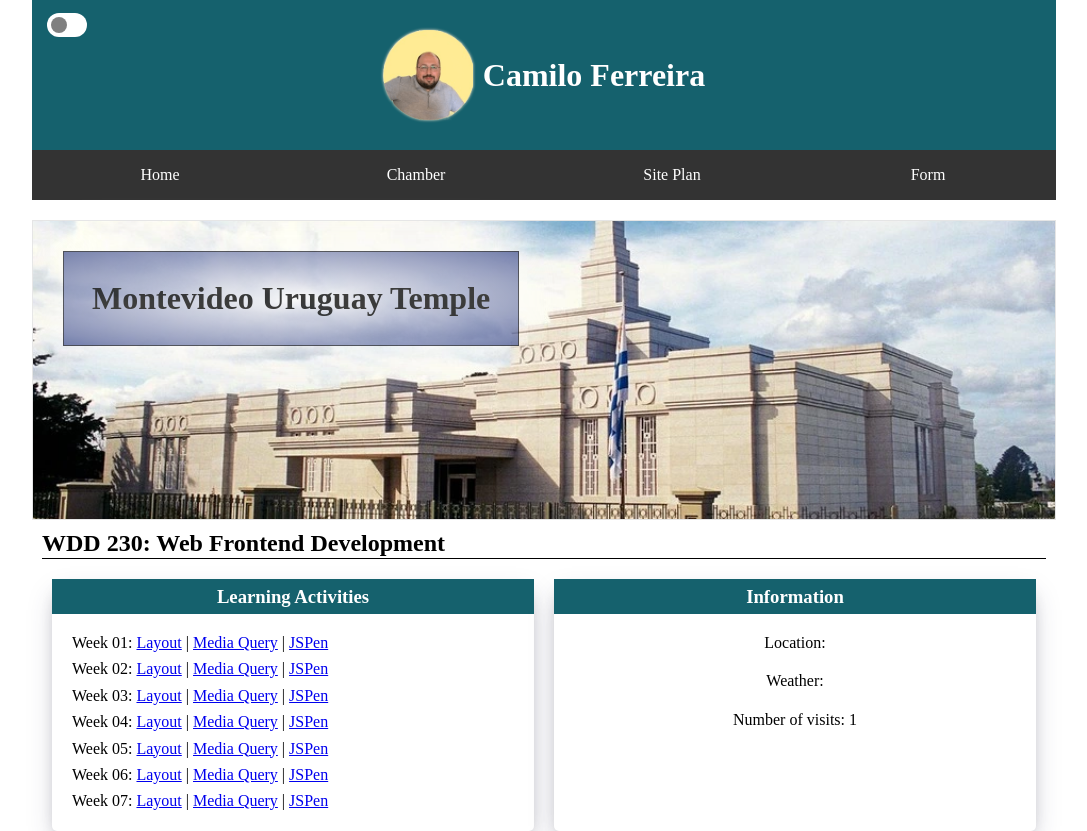
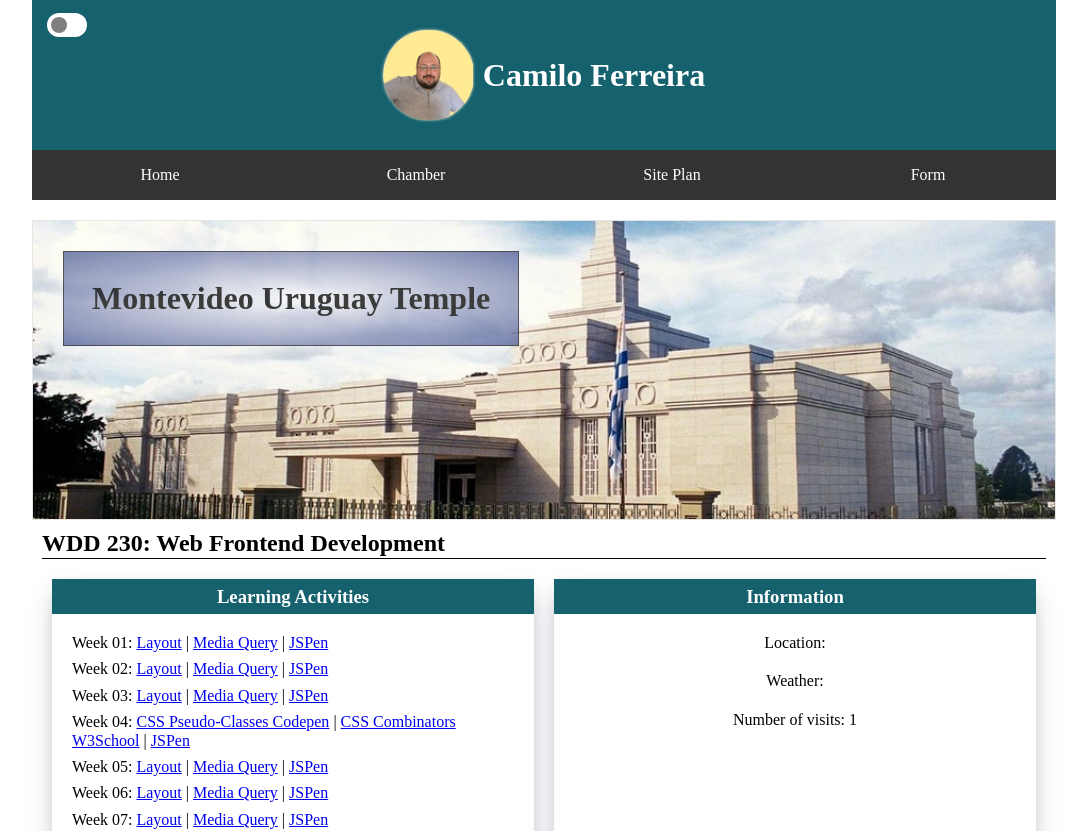
Before and after one commit to ferreiracamilo/BYU_wdd230, a plain HTML site: page index.html in a window 1280 px wide. Shown: the top 831 px of the page, without its empty margins (96-1183 px from the left). Drawn offline with Linux system fonts and the light colour scheme.

Commit message:
update repo with week4 learning activities

```diff
--- a/index.html
+++ b/index.html
@@ -54,7 +54,7 @@
                         <li>Week 01: <a href="week01/holygrail.html">Layout</a> | <a href="#">Media Query</a> | <a href="#">JSPen</a> </li>
                         <li>Week 02: <a href="week02/design.html">Layout</a> | <a href="week02/styles/design.css">Media Query</a> | <a href="week02/bom.html">JSPen</a></li>
                         <li>Week 03: <a href="#">Layout</a> | <a href="#">Media Query</a> | <a href="#">JSPen</a> </li>
-                        <li>Week 04: <a href="#">Layout</a> | <a href="#">Media Query</a> | <a href="#">JSPen</a> </li>
+                        <li>Week 04: <a href="https://codepen.io/Camilo-Ferreira/pen/oNJaQEK">CSS Pseudo-Classes Codepen</a> | <a href="week4/images/exercise4.PNG">CSS Combinators W3School</a> | <a href="#">JSPen</a> </li>
                         <li>Week 05: <a href="#">Layout</a> | <a href="#">Media Query</a> | <a href="#">JSPen</a> </li>
                         <li>Week 06: <a href="#">Layout</a> | <a href="#">Media Query</a> | <a href="#">JSPen</a> </li>
                         <li>Week 07: <a href="#">Layout</a> | <a href="#">Media Query</a> | <a href="#">JSPen</a> </li>
```
Also changed, not shown: week4/tablebuild.html (added).
